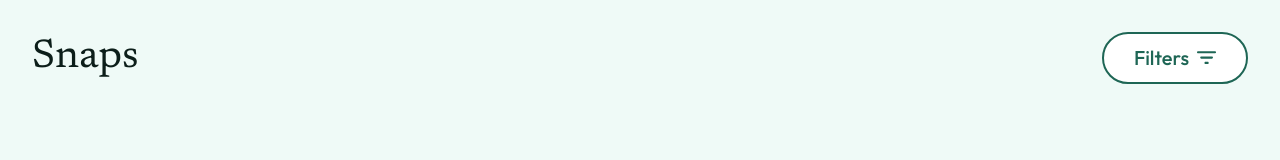
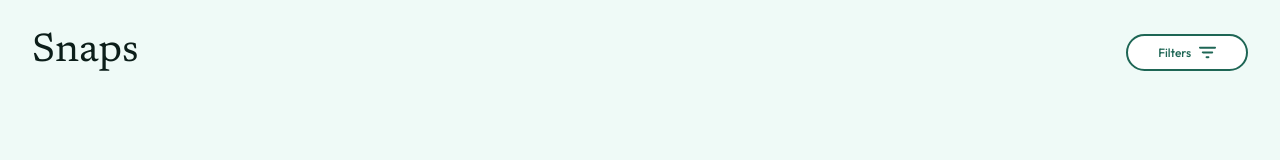
Before and after one commit to Belikeemmanuel/kenechukwu-nwosu-snaps, a React (Vite) app: page / in a window 1280 px wide. Shown: the top 160 px of the page. Built offline with nearby package versions, Linux system fonts and the light colour scheme.

Commit message:
resize filter button

```diff
--- a/src/components/Header/Header.scss
+++ b/src/components/Header/Header.scss
@@ -15,13 +15,14 @@
   }
 
   &__button {
-    padding: 0.5rem 1rem;
+    padding: 0.5rem 0.625rem;
     border: 0.125rem solid $forestgreen-primarycolor;
     border-radius: 624.9375rem;
     background-color: $white-secondarycolor;
     color: $forestgreen-primarycolor;
-    font-size: 1rem;
+    font-size: 0.9375rem;
     font-weight: 500;
+    line-height: 0.75rem;
     font-family: $primary-font;
     display: flex;
     align-items: center;
@@ -30,14 +31,13 @@
     width: 30%;
 
     @include tablet {
-      padding: 0.6875rem 1.375rem;
-      line-height: 1.625rem;
-      font-size: 1.25rem;
+      line-height: 0.9375rem;
+      font-size: 0.75rem;
       width: 20%;
     }
 
     @include desktop {
-      width: 12%;
+      width: 10%;
     }
     &:hover {
       background-color: $forestgreen-primarycolor;
@@ -57,8 +57,8 @@
   }
 
   &__icon {
-    width: 19.2px;
-    height: 19.2px;
+    width: 1.0625rem;
+    height: 1.0625rem;
     fill: $forestgreen-primarycolor;
   }
 }
```
